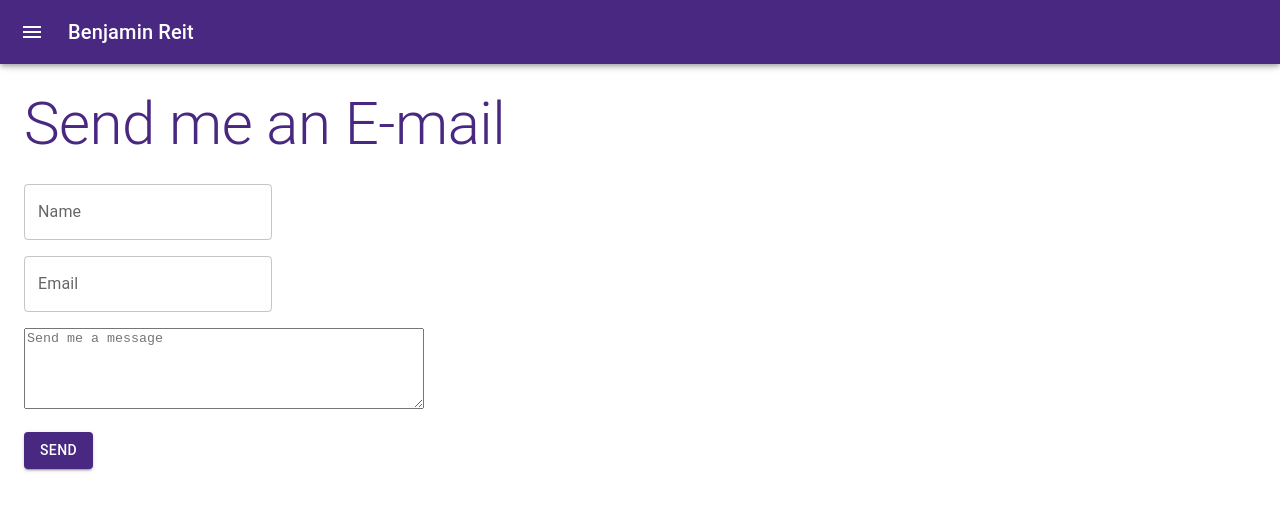
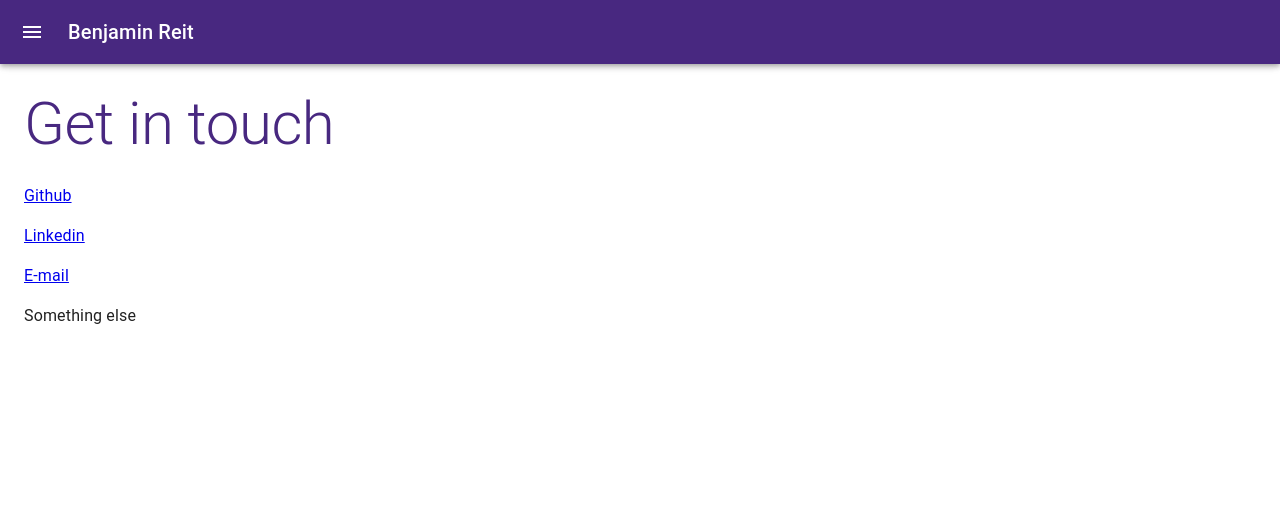
Before and after one commit to Val-code-1/resumemui, a React (Create React App) app: page /contact in a window 1280 px wide. Shown: the top 510 px of the page. Built offline with nearby package versions, Linux system fonts and the light colour scheme.

Commit message:
Was able to force myself to do a little bit on my contact page, adding links

```diff
--- a/src/screens/Contact/Contact.js
+++ b/src/screens/Contact/Contact.js
@@ -1,47 +1,30 @@
-import {
-  Box,
-  Button,
-  Grid,
-  TextareaAutosize,
-  TextField,
-  Typography,
-} from "@mui/material";
+import { Box, Grid, Typography } from "@mui/material";
 
 export default function Contact() {
   return (
     <Box>
       <Typography variant="h2" color="primary">
-        Send me an E-mail
+        Get in touch
       </Typography>
       <br />
       <Grid container spacing={2} columns={1} direction="column">
         <Grid item>
-          <TextField
-            id="outlined-basic"
-            label="Name"
-            variant="outlined"
-            autoComplete="off"
-          />
+          <a href="https://github.com/Val-code-1" target="blank">
+            Github
+          </a>
         </Grid>
         <Grid item>
-          <TextField
-            id="outlined-basic"
-            label="Email"
-            variant="outlined"
-            autoComplete="off"
-            type={"email"}
-          />
+          <a href="https://www.linkedin.com/in/benjamin-reit-06050516a/" target="blank">
+            Linkedin
+          </a>
         </Grid>
         <Grid item>
-          <TextareaAutosize
-            aria-label="minimum height"
-            minRows={5}
-            placeholder="Send me a message"
-            style={{ width: 400 }}
-          />
+          <a href="mailto:" target="blank">
+            E-mail
+          </a>
         </Grid>
         <Grid item>
-          <Button variant="contained">Send</Button>
+          <Typography>Something else</Typography>
         </Grid>
       </Grid>
     </Box>
```
